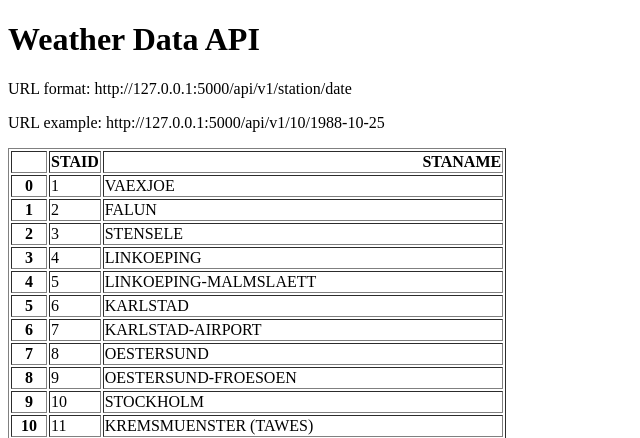
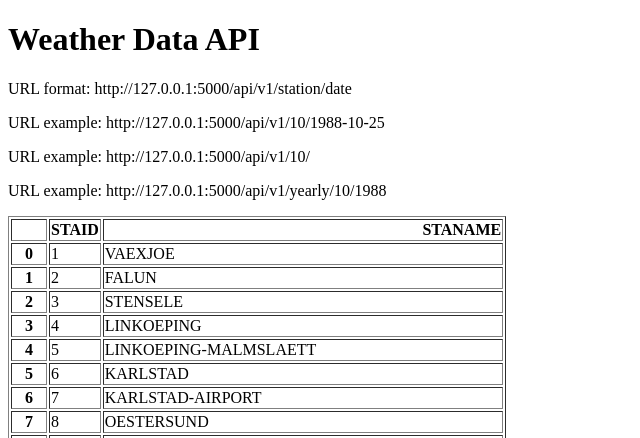
Before and after one commit to Torkelsen/HelloPython, a Flask app: page / in a window 1280 px wide. Shown: the top 438 px of the page, without its empty margins (0-640 px from the left). Run offline with Flask 3, Linux system fonts and the light colour scheme.

Commit message:
Added endpoints for yearly and all data

```diff
--- a/app6-your-weather-api/main.py
+++ b/app6-your-weather-api/main.py
@@ -10,8 +10,9 @@ stations = stations[["STAID", "STANAME                                 "]]
 def home():
     return render_template("home.html", data=stations.to_html())
 
+
 @app.route("/api/v1/<station>/<date>")
-def api(station, date):
+def station_date(station, date):
     filename = f"data_small/TG_STAID{str(station).zfill(6)}.txt"
     df = pd.read_csv(filename, skiprows=20, parse_dates=['    DATE'])
     temperature = df.loc[df['    DATE'] == date]['   TG'].squeeze() / 10
@@ -20,5 +21,30 @@ def api(station, date):
         "date": date,
         "temperature": temperature
     }
+
+
+@app.route("/api/v1/<station>")
+def station_all_data(station):
+    filename = f"data_small/TG_STAID{str(station).zfill(6)}.txt"
+    df = pd.read_csv(filename, skiprows=20, parse_dates=['    DATE'])
+    result = df.to_dict(orient="records")
+    return result
+
+
+
+@app.route("/api/v1/yearly/<station>/<year>")
+def station_year(station, year):
+    filename = f"data_small/TG_STAID{str(station).zfill(6)}.txt"
+    df = pd.read_csv(filename, skiprows=20)
+
+    df['    DATE'] = df['    DATE'].astype(str)
+    filtered_data = df[df['    DATE'].str.startswith(str(year))]
+
+    results = pd.DataFrame()
+    results["Date"], results["Temperature"] = filtered_data['    DATE'], filtered_data['   TG'] / 10
+
+    return results.to_dict(orient="records")
+
+
 if __name__ == "__main__":
     app.run(debug=True)
--- a/app6-your-weather-api/templates/home.html
+++ b/app6-your-weather-api/templates/home.html
@@ -8,6 +8,8 @@
   <h1>Weather Data API</h1>
   <p>URL format: http://127.0.0.1:5000/api/v1/station/date</p>
   <p>URL example: http://127.0.0.1:5000/api/v1/10/1988-10-25</p>
+  <p>URL example: http://127.0.0.1:5000/api/v1/10/</p>
+  <p>URL example: http://127.0.0.1:5000/api/v1/yearly/10/1988</p>
   <p>{{data|safe}}</p>
 </body>
 </html>
```
